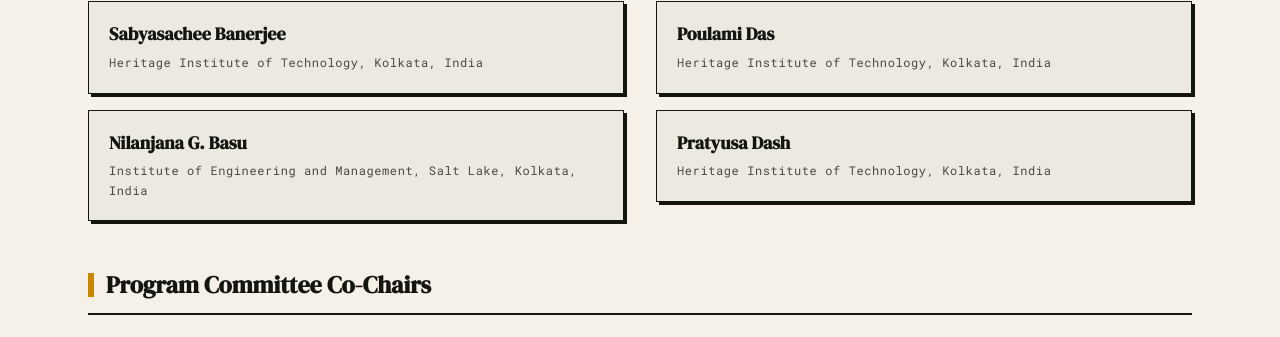
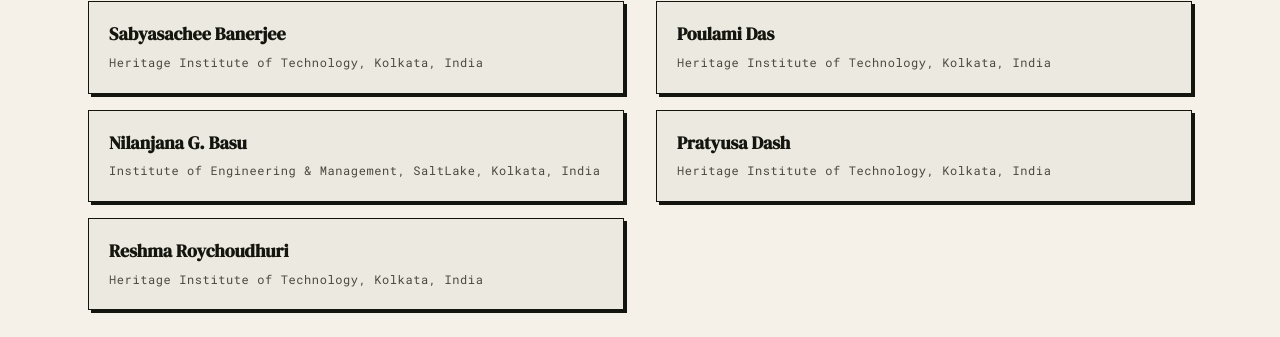
Before and after one commit to ICAA-Hitk-Tech/ICAA, a Next.js app: page /2027/organisers in a window 1280 px wide. Shown: the part 1216-1553 px from the top of the page. Built offline with nearby package versions, Linux system fonts and the light colour scheme; no server answers; a web font is replaced by a local one.

Commit message:
org update

```diff
--- a/constants/2027/organisers.ts
+++ b/constants/2027/organisers.ts
@@ -43,7 +43,8 @@
   },
   {
     name: "Sandeep Sen",
-    institution: "Indraprastha Institute of Information Technology (IIIT) Delhi, India",
+    institution:
+      "Indraprastha Institute of Information Technology (IIIT) Delhi, India",
   },
 ];
 
@@ -68,7 +69,12 @@
   },
   {
     name: "Nilanjana G. Basu",
-    institution: "Institute of Engineering and Management, Salt Lake, Kolkata, India",
+    institution:
+      "Institute of Engineering & Management, SaltLake, Kolkata, India",
+  },
+  {
+    name: "Reshma Roychoudhuri",
+    institution: "Heritage Institute of Technology, Kolkata, India",
   },
 ];
 
```
